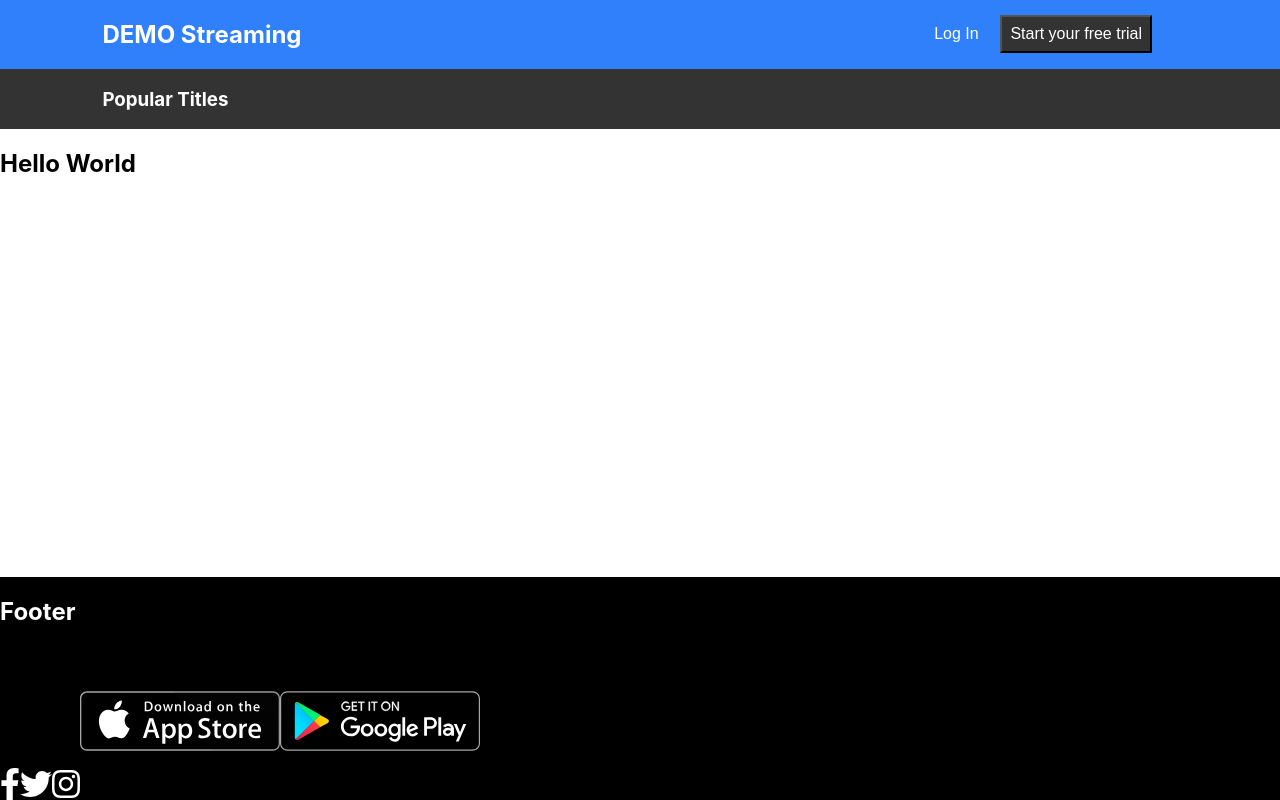
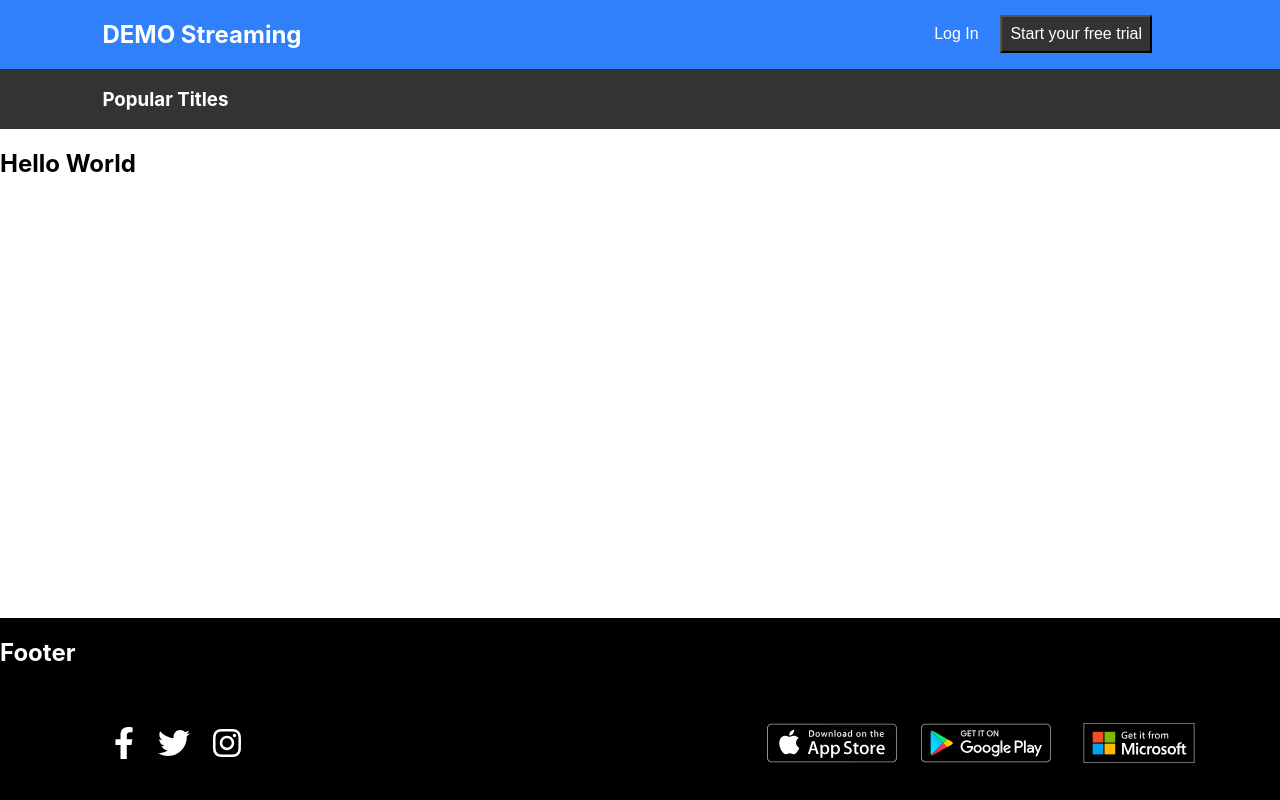
Before and after one commit to ralph1786/Remote-Roofing, a React (Create React App) app: page / in a window 1280 px wide. Built offline with nearby package versions, Linux system fonts and the light colour scheme.

Commit message:
added new download icon

```diff
--- a/src/components/FooterIcons.js
+++ b/src/components/FooterIcons.js
@@ -7,13 +7,19 @@ import {
 } from "@fortawesome/free-brands-svg-icons";
 import AppleStore from "../Assets/icons/apple-store.svg";
 import GoogleStore from "../Assets/icons/google-play.svg";
+import Microsoft from "../Assets/icons/microsoftBadge.svg";
+import "./FooterIcons.scss";
 
 function FooterIcons() {
+  const socialMediaIconsImages = [faFacebookF, faTwitter, faInstagram];
+  const socialMediaIcons = socialMediaIconsImages.map((icon, index) => (
+    <FontAwesomeIcon icon={icon} size="2x" key={index} />
+  ));
+
   return (
-    <div>
-      <FontAwesomeIcon icon={faFacebookF} size="2x" />
-      <FontAwesomeIcon icon={faTwitter} size="2x" />
-      <FontAwesomeIcon icon={faInstagram} size="2x" />
+    <div className="container-icons">
+      <div className="social-media-icons">{socialMediaIcons}</div>
+      <div className="download-icons">
         <img
           src={AppleStore}
           alt="logo to download application from apple store"
@@ -22,6 +28,11 @@ function FooterIcons() {
           src={GoogleStore}
           alt="logo to download application from google play store"
         />
+        <img
+          src={Microsoft}
+          alt="logo to download application from Microsoft"
+        />
+      </div>
     </div>
   );
 }
```
Lines whose indentation alone changed are shown as unchanged.
